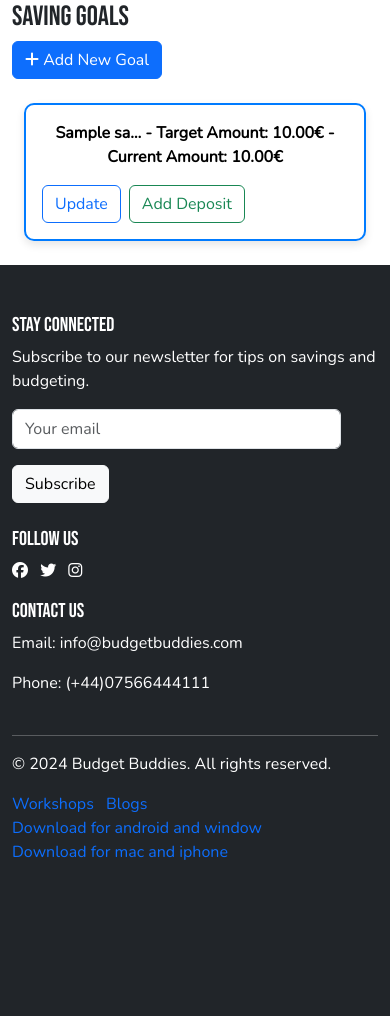
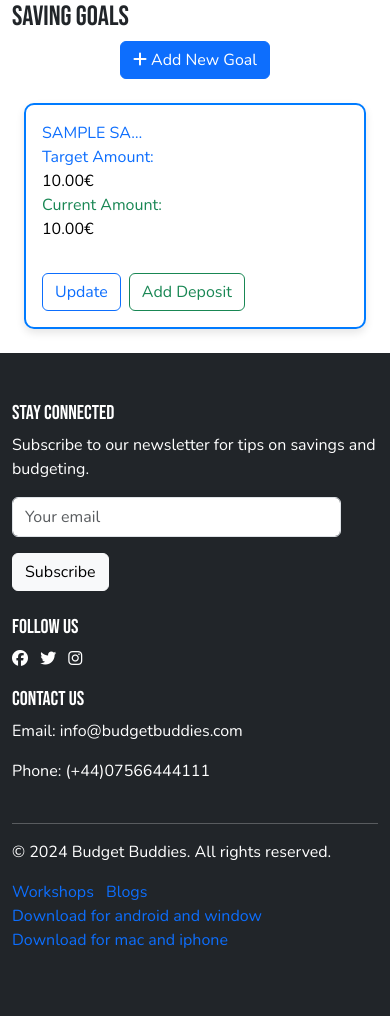
Before and after one commit to KaiLangen96/january-hackathon-2024, a Django app: page /saving-goals/ in a window 390 px wide. Shown: the part 76-1092 px from the top of the page. Before the commit the page ends 936 px from the top, so only its background shows below. Run offline with Django 4.2, Linux system fonts and the light colour scheme; a user stored in the database is signed in; tables that the repository leaves empty hold one stand-in row (values such as "Sample post"); some libraries are stand-ins or nearby versions.

Commit message:
style saving goals and improve mobile view

```diff
--- a/templates/saving_goals.html
+++ b/templates/saving_goals.html
@@ -3,33 +3,44 @@
 {% block content %}
   <h1>Saving Goals</h1>
 
-
-  <a href="{% url 'add_saving_goal' %}">
+<div>
+  <a href="{% url 'add_saving_goal' %}" class="d-flex justify-content-center">
 
   <div class='btn-primary btn text-white'><i class="fa-solid fa-plus"></i>
     Add New Goal</div>
   </a>
 
-  {% for goal in goals %}
-  <div class="container py-4">
+  {% for goal in goals %}<div class="container py-4">
     <article class="postcard dark info glossy-border p-3">
       <div class="saving-container d-flex flex-column flex-md-row justify-content-between">
         <div class="goals-text mb-3 mb-md-0">
           <a href="{% url 'saving_goal_details' goal_pk=goal.pk %}">
-            <p class="mb-0 text-black fw-bold text-center">
-              <span class="d-inline d-md-none text-red">{{ goal.name | truncatechars:10 }}</span>
-              <span class="d-none d-md-inline">{{ goal.name }}</span>
-              - Target Amount: {{ goal.target_amount }}€ - Current Amount: {{ goal.current_amount }}€
+            <p class="mb-0 fw-bold text-black text-center">
+              <div class="d-md-flex align-items-center">
+                <span class="text-uppercase d-inline d-md-none mb-2 mb-md-0  me-md-4">{{ goal.name | truncatechars:10 }}</span>
+                <span class="text-uppercase d-none d-md-inline me-md-4">{{ goal.name }}</span>
+
+                <div class="text-black">
+                  <div class="d-md-flex">
+                    <div class="text-primary me-2">Target Amount:</div>
+                    <div>{{ goal.target_amount }}€</div>
+                  </div>
+                  <div class="d-md-flex">
+                    <div class="text-success me-2">Current Amount:</div>
+                    <div>{{ goal.current_amount }}€</div>
+                  </div>
+                </div>
+              </div>
             </p>
           </a>
         </div>
         <div class="save-buttons d-flex flex-row">
-          <a href="{% url 'update_saving_goal' pk=goal.pk %}" class="btn btn-outline-primary me-2">Update</a>
-          <a href="{% url 'add_savings_deposit' goal_pk=goal.pk %}" class="btn btn-outline-success">Add Deposit</a>
+          <a href="{% url 'update_saving_goal' pk=goal.pk %}" class="btn btn-outline-primary me-2 d-flex align-items-center">Update</a>
+          <a href="{% url 'add_savings_deposit' goal_pk=goal.pk %}" class="btn btn-outline-success d-flex align-items-center">Add Deposit</a>
         </div>
       </div>
     </article>
   </div>
-
+</div>
   {% endfor %}
 {% endblock %}
```
